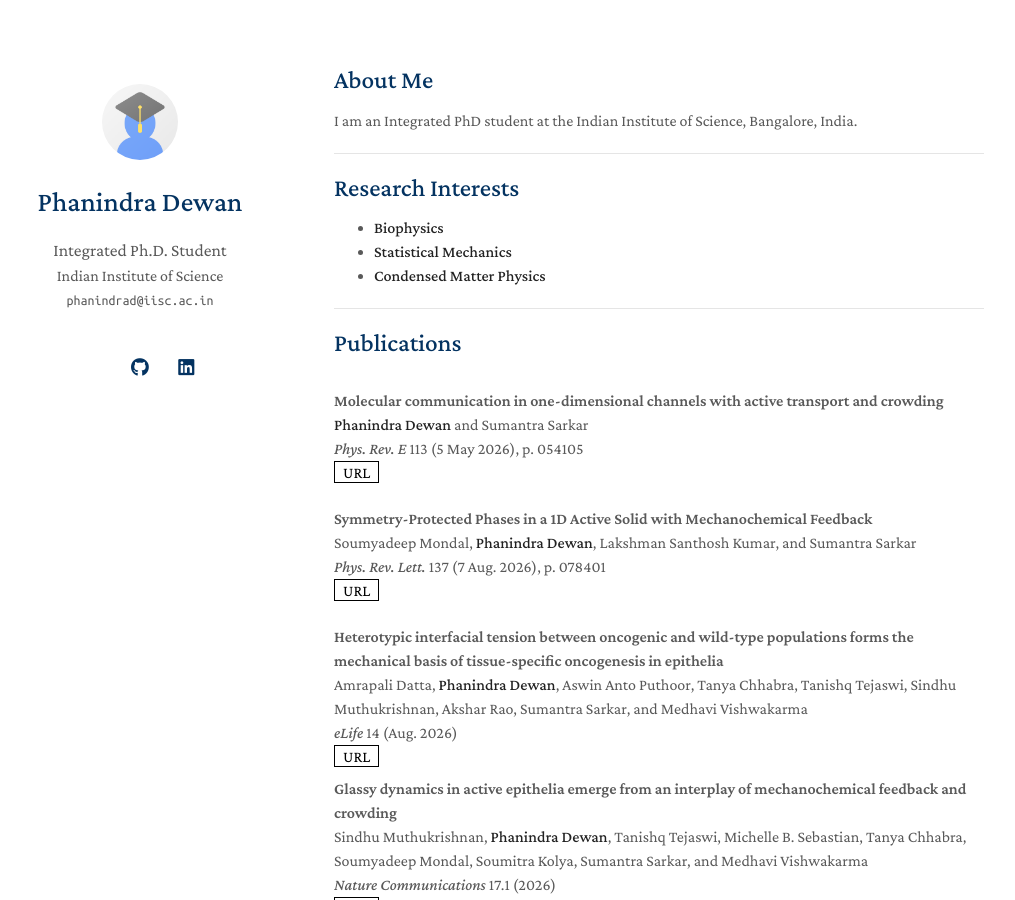
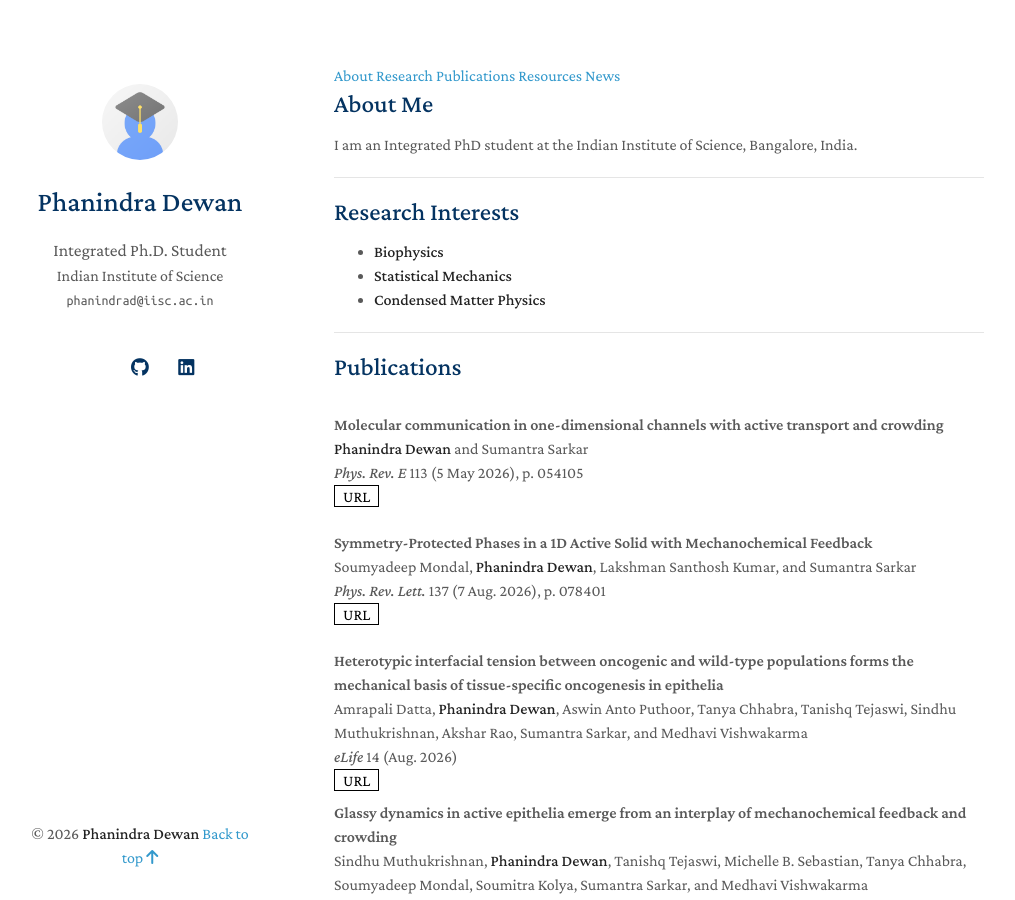
Before and after one commit to phannyd/phannyd.github.io, a Jekyll site: the page built from index.md, in a window 1280 px wide and 900 px high. Shown: the whole window, without its empty margins (136-1151 px from the left). Built offline with Jekyll 4.4.1, drawn with Linux system fonts in a browser that asks for light colours; a style sheet for code colours, icons or effects is not loaded; our own code applies the rules of GitHub Pages for plain Markdown files.

Commit message:
Add Open Graph and Twitter Card metadata

```diff
--- a/_layouts/homepage.html
+++ b/_layouts/homepage.html
@@ -12,6 +12,23 @@
     {% endif %}
     {% if site.canonical %}
     <link rel="canonical" href="{{ site.canonical }}"/>
+    {% endif %}
+
+    <!-- Open Graph / Facebook / LinkedIn / WhatsApp -->
+    <meta property="og:type" content="website" />
+    <meta property="og:url" content="{{ site.canonical | default: site.url }}" />
+    <meta property="og:title" content="{{ site.title }} | {{ site.affiliation }}" />
+    <meta property="og:description" content="{{ site.description }}" />
+    <meta property="og:image" content="{{ site.canonical | default: site.url }}assets/img/glass_epithelial_cells.png" />
+
+    <!-- Twitter Card -->
+    <meta name="twitter:card" content="summary_large_image" />
+    <meta name="twitter:url" content="{{ site.canonical | default: site.url }}" />
+    <meta name="twitter:title" content="{{ site.title }} | {{ site.affiliation }}" />
+    <meta name="twitter:description" content="{{ site.description }}" />
+    <meta name="twitter:image" content="{{ site.canonical | default: site.url }}assets/img/glass_epithelial_cells.png" />
+    {% if site.twitter %}
+    <meta name="twitter:site" content="@dewan_phanindra" />
     {% endif %}
 
     <link rel="icon" media="(prefers-color-scheme:dark)" href="{{ site.favicon_dark }}" type="image/png" />
@@ -85,6 +102,14 @@
       </header>
       <section>
 
+      <nav class="nav-pills">
+        <a href="#about">About</a>
+        <a href="#research">Research</a>
+        <a href="#publications">Publications</a>
+        <a href="#resources">Resources</a>
+        <a href="#news">News</a>
+      </nav>
+
       {{ content }}
 
       <br>
@@ -95,7 +120,14 @@
 
       </section>
       <footer>
-
+        <div class="site-footer">
+          <div class="footer-content">
+            <span class="copyright">&copy; 2026 <strong>Phanindra Dewan</strong></span>
+            <a href="#about" class="back-to-top" title="Back to top">
+              Back to top <i class="fas fa-arrow-up"></i>
+            </a>
+          </div>
+        </div>
       </footer>
     </div>
     <script src="{{ "/assets/js/scale.fix.js" | relative_url }}"></script>
```
